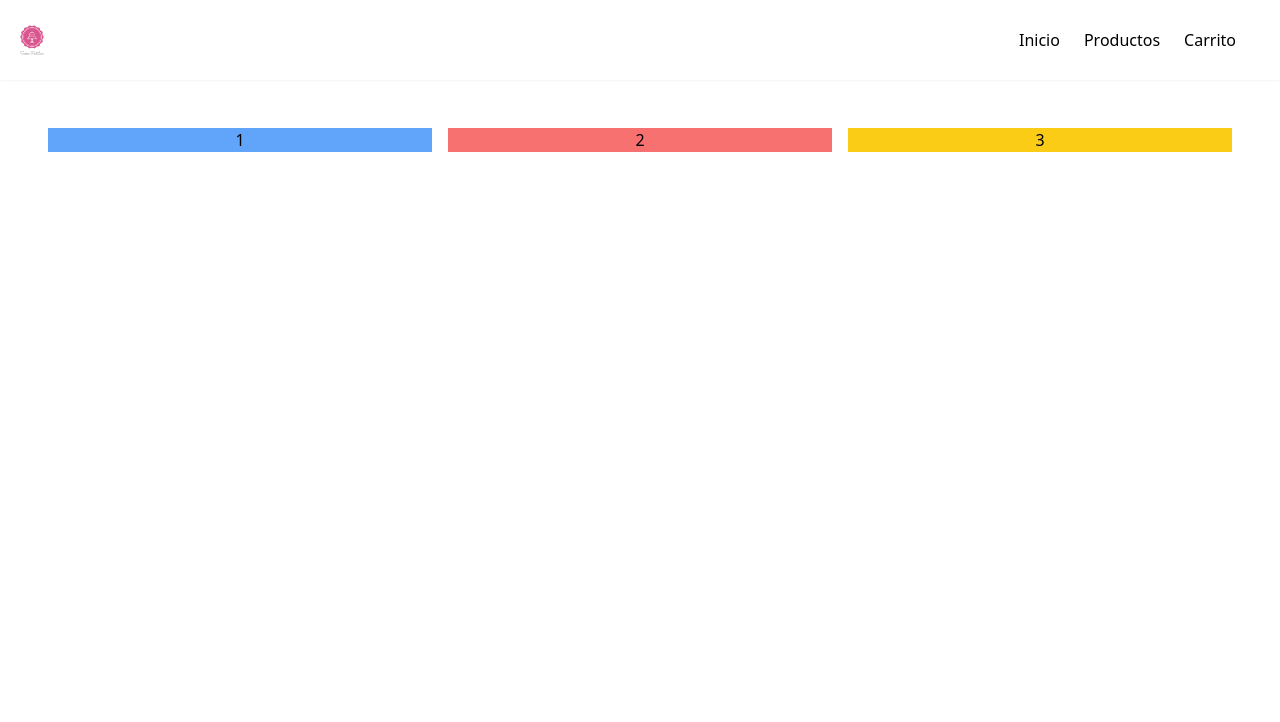
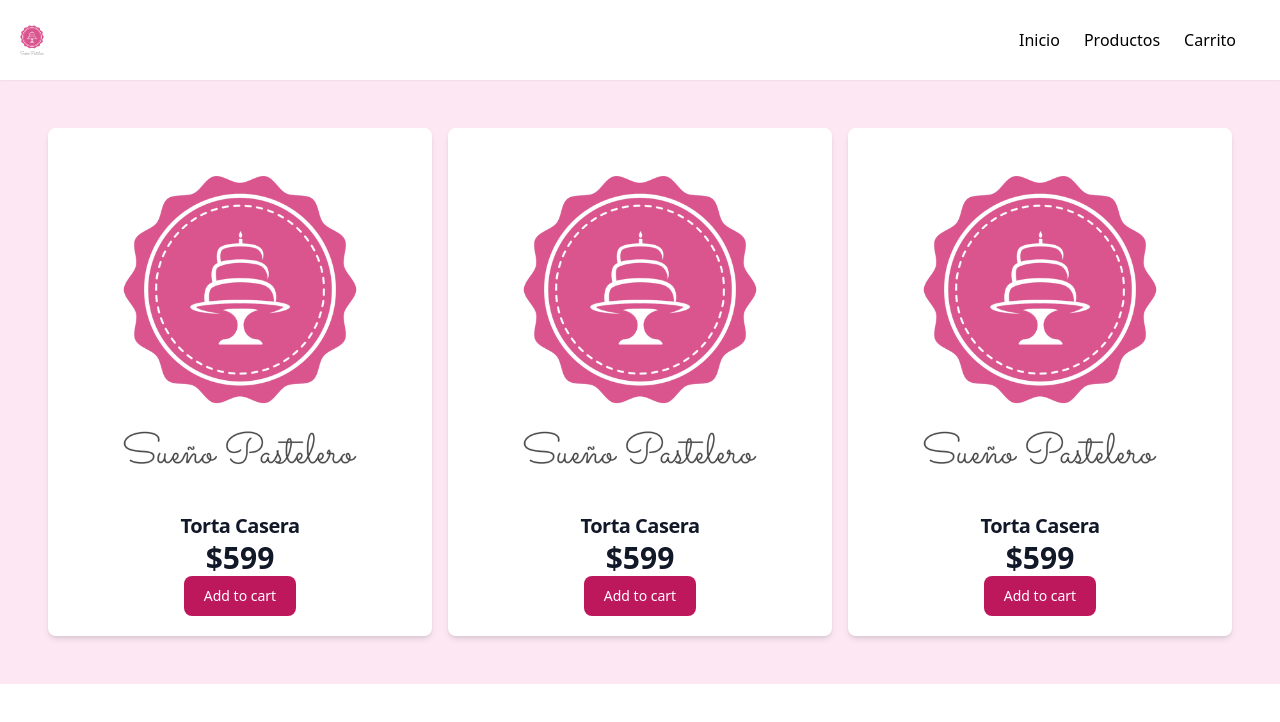
Before and after one commit to Ronrook/app-resposteria, a React (Create React App) app: page /productos in a window 1280 px wide. Shown: the top 722 px of the page. Built offline with nearby package versions, Linux system fonts and the light colour scheme.

Commit message:
trabajand card

```diff
--- /dev/null
+++ b/src/components/Card.jsx
@@ -0,0 +1,34 @@
+
+
+import logo from "../assets/logo.png";
+import { Link} from "react-router-dom";
+
+function Card() {
+  return (
+    <div class="max-w-sm bg-white rounded-lg shadow-md dark:bg-white-800 dark:border-gray-700">
+
+        <img className="p-8 rounded-t-lg" src={logo} alt="logo" />
+
+        <div class="px-2 pb-5 flex flex-col">
+
+            <div class="flex flex-col justify-between items-center">
+                <h5 class="text-xl font-semibold tracking-tight text-gray-900 dark:text-black">Torta Casera</h5>
+                <span class="text-3xl font-bold text-gray-900 dark:text-white text-center">$599</span>
+                <button className="text-white bg-pink-700 hover:bg-pink-800 focus:ring-4 focus:ring-blue-300 font-medium rounded-lg text-sm px-5 py-2.5 text-center dark:bg-pink-600 dark:hover:bg-pink-700 dark:focus:ring-pink-800">Add to cart</button>
+
+            </div>
+        </div>
+    </div>
+
+
+
+
+
+
+
+
+
+  )
+}
+
+export default Card;
--- a/src/pages/Home.jsx
+++ b/src/pages/Home.jsx
@@ -4,9 +4,10 @@
 function Home() {
     return (
       <div className="">
+        <h1>En Inicio</h1>
 
 
-        <h1>Estoy en Inicio</h1>
+
 
 
       </div>
--- a/src/pages/Products.jsx
+++ b/src/pages/Products.jsx
@@ -1,14 +1,14 @@
+import Card from "../components/Card";
 
 
 
 function Products() {
     return (
-      <div className="container  text-center">
+      <div className="bg-pink-100">
           <div className="grid grid-cols-1 p-12 gap-4 md:grid-cols-2 lg:grid-cols-3">
-            <div className="bg-blue-400">1</div>
-            <div className="bg-red-400">2</div>
-            <div className="bg-yellow-400">3</div>
-            {/* <div className="bg-yellow-400">4</div> */}
+          <Card/>
+          <Card/>
+          <Card/>
           </div>
 
 
```
